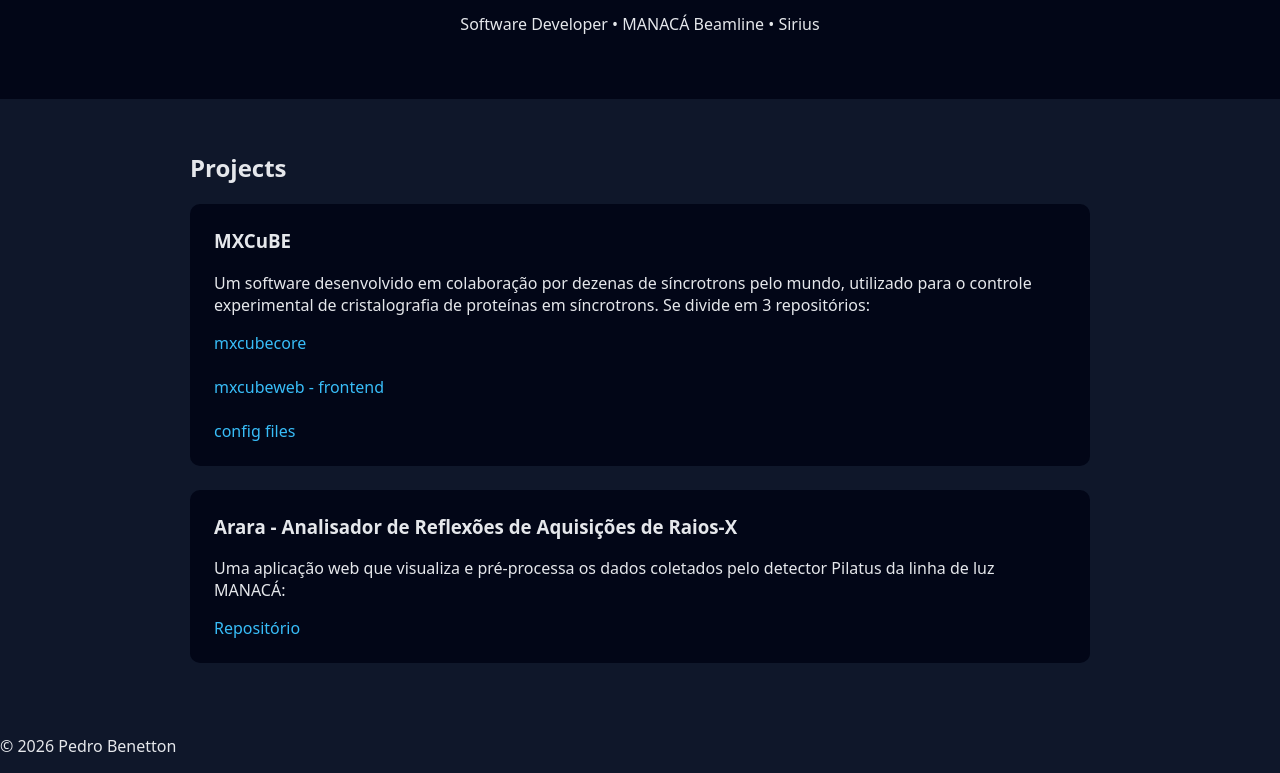
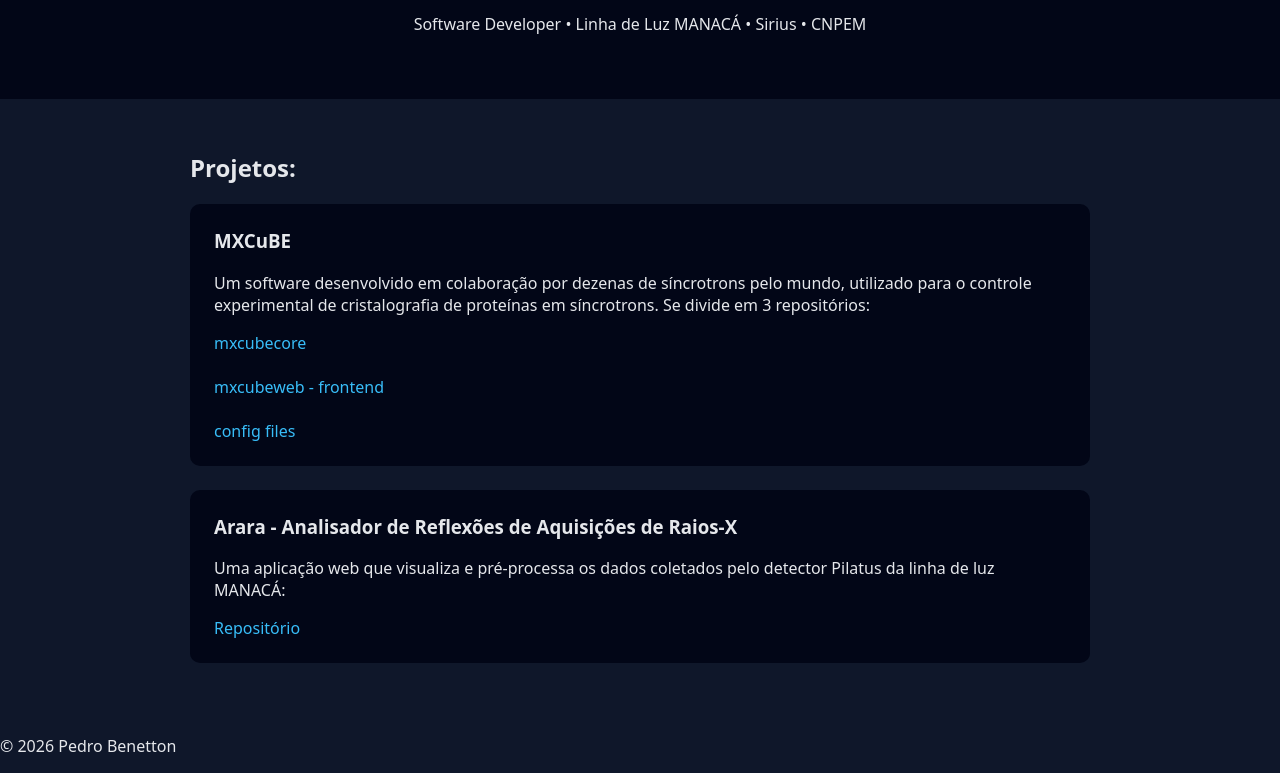
Before and after one commit to pedrobenetton/github-portifolio, a plain HTML site: page index.html in a window 1280 px wide. Shown: the part 106-879 px from the top of the page. Drawn offline with Linux system fonts and the light colour scheme.

Commit message:
Update index.html

```diff
--- a/index.html
+++ b/index.html
@@ -8,12 +8,12 @@
 <body>
   <header>
     <h1>Pedro Benetton</h1>
-    <p>Software Developer • MANACÁ Beamline • Sirius</p>
+    <p>Software Developer • Linha de Luz MANACÁ • Sirius • CNPEM</p>
   </header>
 
   <main>
     <section>
-      <h2>Projects</h2>
+      <h2>Projetos:</h2>
 
       <div class="project">
         <h3>MXCuBE</h3>
```
